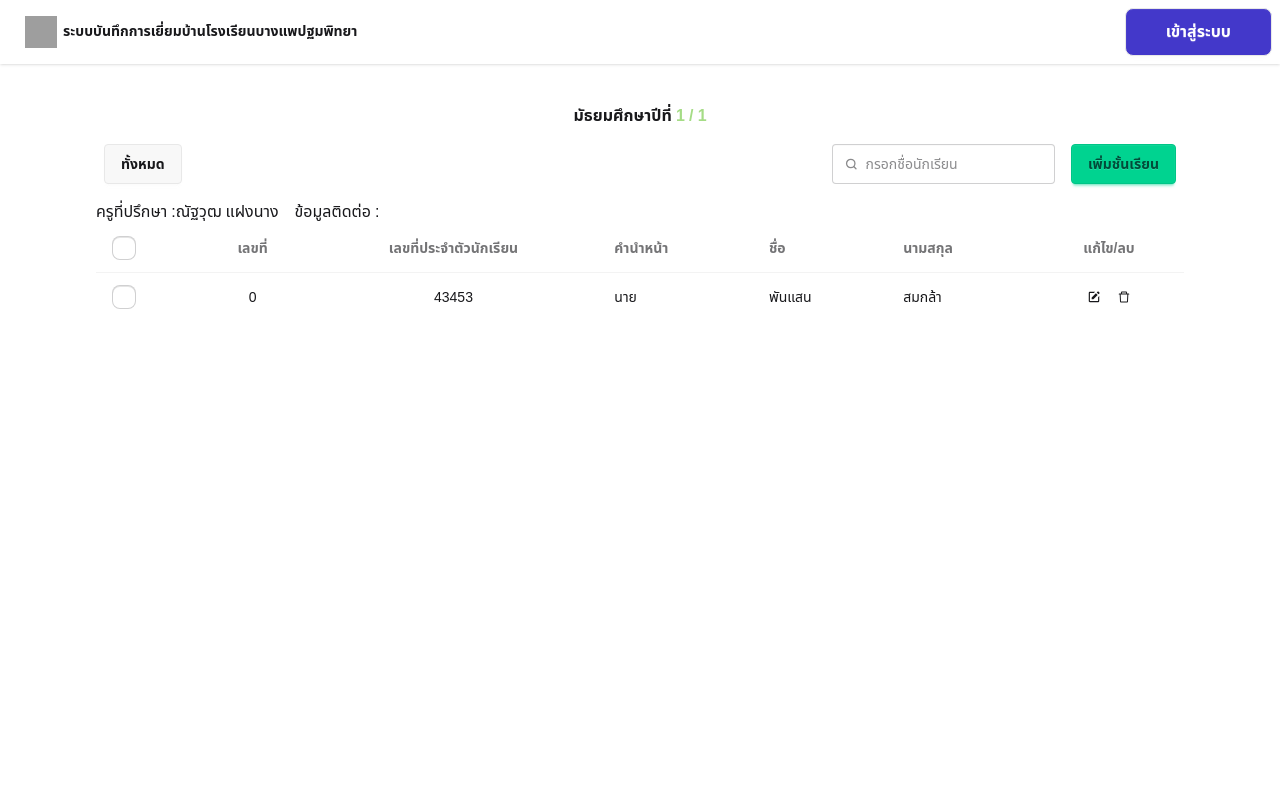
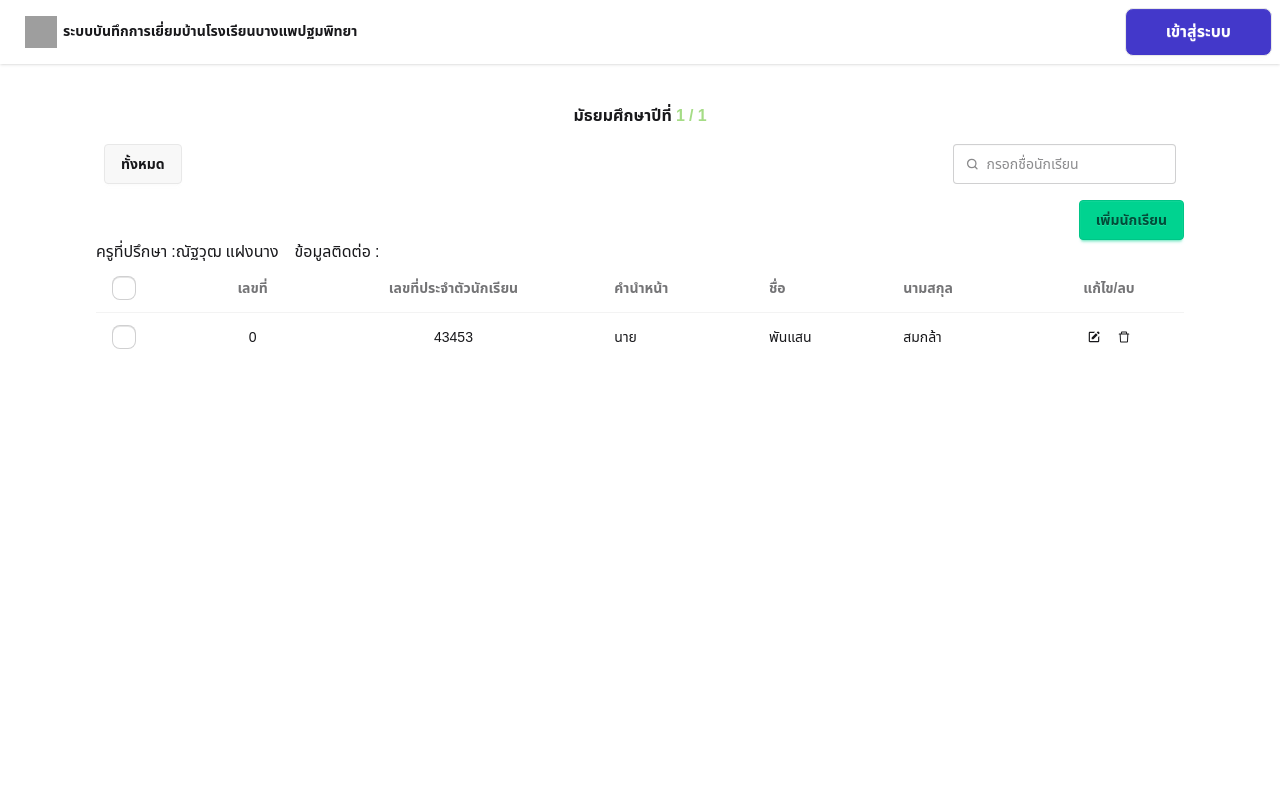
Before and after one commit to Punsano26/ProjectVisitHome, a Next.js app: page /admin/classroom/1/1 in a window 1280 px wide. Shown: the top 800 px of the page. Built offline with nearby package versions, Linux system fonts and the light colour scheme; no server answers; grey boxes are pictures that could not be loaded.

Commit message:
Change btn position

```diff
--- a/src/app/admin/classroom/[year]/[id]/page.jsx
+++ b/src/app/admin/classroom/[year]/[id]/page.jsx
@@ -74,15 +74,16 @@ const page = ({ params }) => {
             </svg>
             <input type="search" required placeholder="กรอกชื่อนักเรียน" />
           </label>
-          <button
-            onClick={() => document.getElementById("add_student").showModal()}
-            className="btn btn-success"
-          >
-            เพิ่มชั้นเรียน
-          </button>
         </div>
       </div>
-
+      <div className="flex justify-end">
+        <button
+          onClick={() => document.getElementById("add_student").showModal()}
+          className="btn btn-success"
+        >
+          เพิ่มนักเรียน
+        </button>
+      </div>
       <div className="flex gap-4 justify-satart">
         {" "}
         <h6>
@@ -92,7 +93,6 @@ const page = ({ params }) => {
           ข้อมูลติดต่อ :<span></span>
         </h6>
       </div>
-
       {/* ตารางแสดงรายชื่อนักเรียนขอห้องนี้ */}
       <div className="overflow-x-auto ">
         <table className="table">
```
